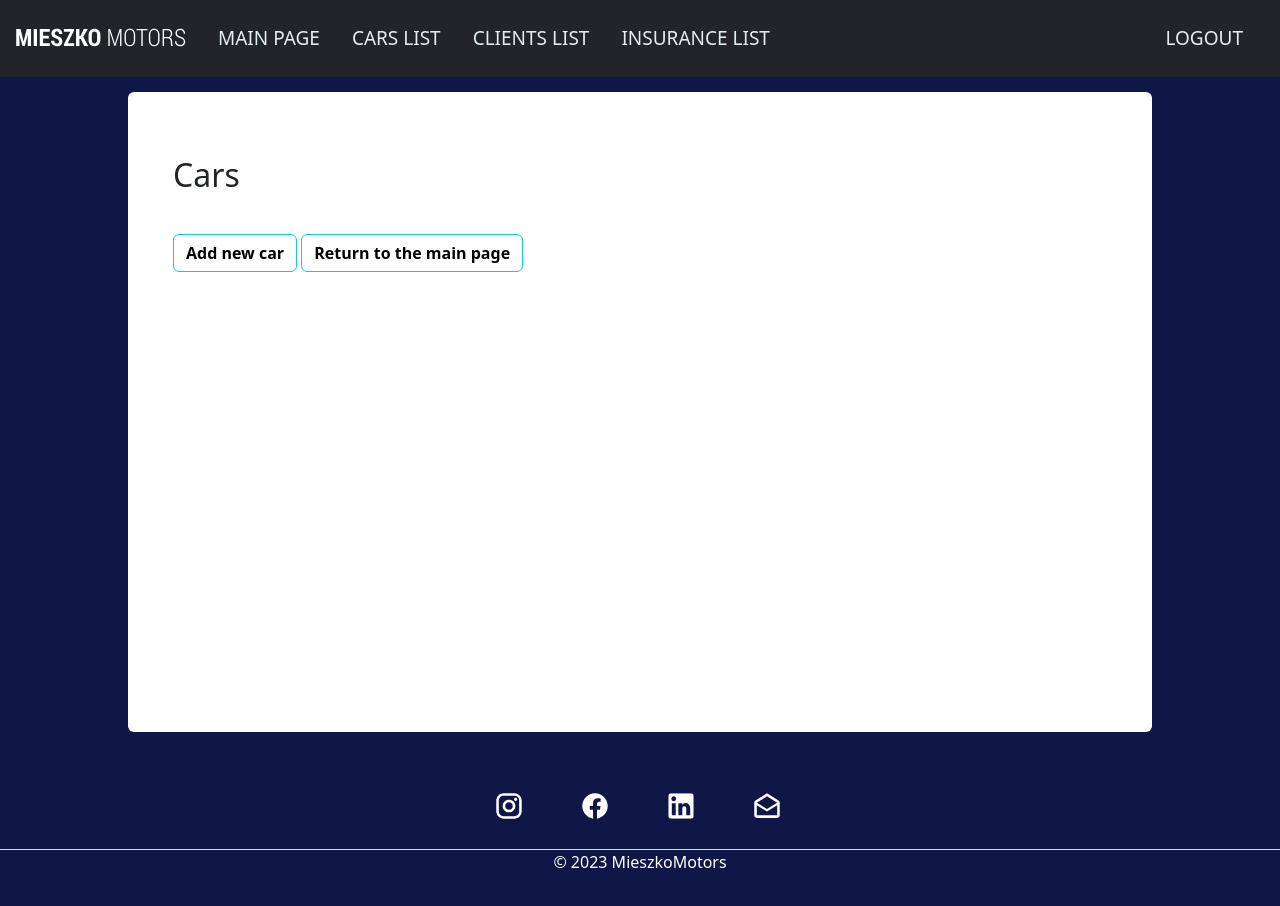
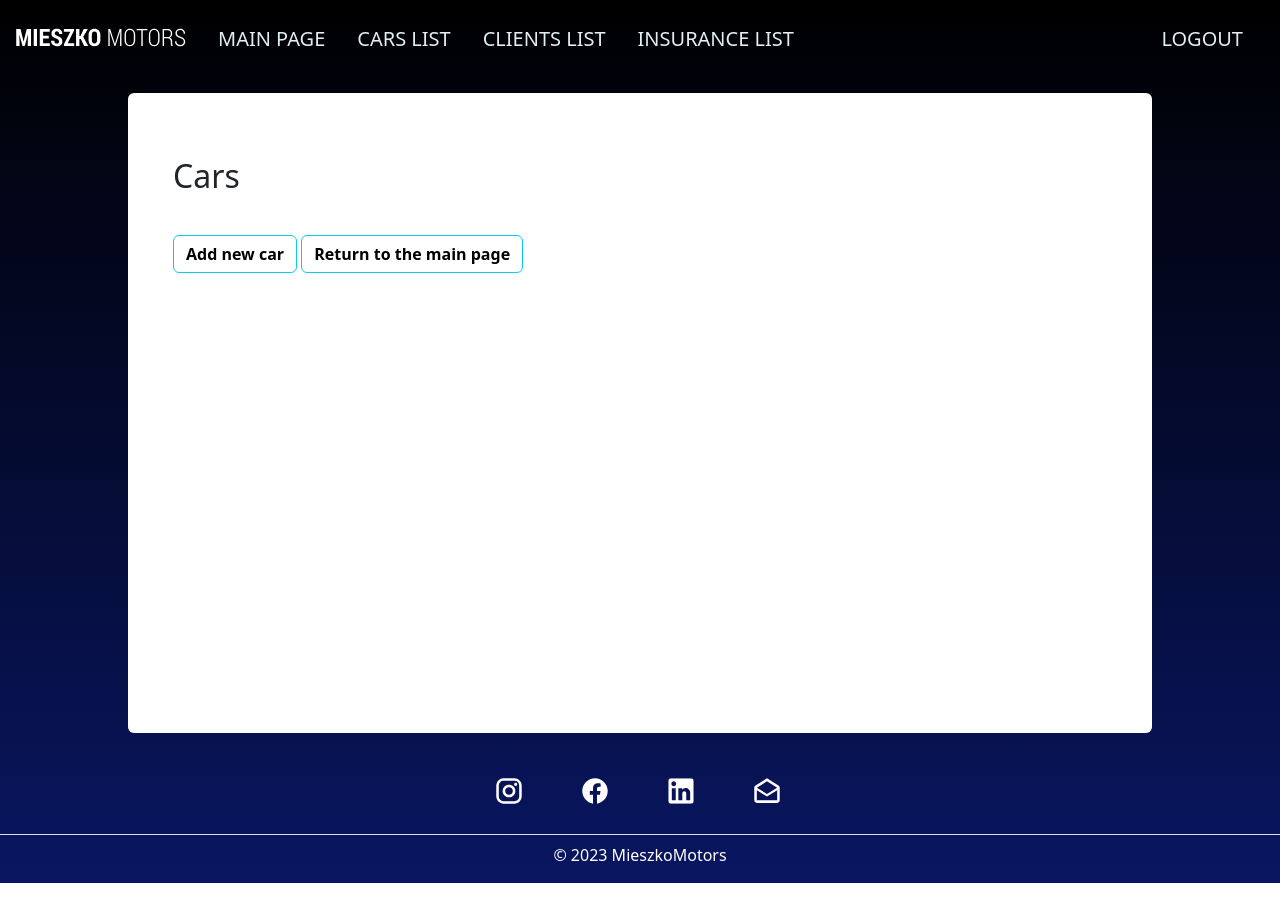
Before and after one commit to amatacz/mieszkomotors, a Django app: page /car/list in a window 1280 px wide. After the commit the page ends 883 px from the top, so only its background shows below. Run offline with Django 4.2, Linux system fonts and the light colour scheme; the visitor is signed in with stand-in values (Sample User, id 1); data that the repository does not hold is empty; some libraries are stand-ins or nearby versions.

Commit message:
background updated

```diff
--- a/core/settings.py
+++ b/core/settings.py
@@ -42,6 +42,8 @@
     # 3rd party
     'rest_framework',
     'phonenumber_field',
+    'django_browser_reload',
+
 ]
 
 MIDDLEWARE = [
@@ -52,6 +54,7 @@
     'django.contrib.auth.middleware.AuthenticationMiddleware',
     'django.contrib.messages.middleware.MessageMiddleware',
     'django.middleware.clickjacking.XFrameOptionsMiddleware',
+    'django_browser_reload.middleware.BrowserReloadMiddleware',
 ]
 
 ROOT_URLCONF = 'core.urls'
--- a/core/urls.py
+++ b/core/urls.py
@@ -21,6 +21,7 @@
 
 urlpatterns = [
     path('admin/', admin.site.urls),
+    path("__reload__/", include("django_browser_reload.urls")),
     path('', include('mieszkomotors.urls')),
     path('api/v1/', include(router.urls)),
 ] + static(settings.MEDIA_URL, document_root=settings.MEDIA_ROOT)
--- a/mieszkomotors/static/mieszkomotors/style.css
+++ b/mieszkomotors/static/mieszkomotors/style.css
@@ -1,7 +1,23 @@
 @import url('https://fonts.googleapis.com/css2?family=Roboto:wght@100;400;900&display=swap');
 
   body {
-    background-color: #0f1746;
+    /* background-color: #0f1746; */
+
+    /* fallback for old browsers */
+    background: #000000;
+
+    /* Chrome 10-25, Safari 5.1-6 */
+    background: -webkit-linear-gradient(to bottom, rgba(0, 0, 0), rgba(9, 22, 97));
+
+    /* W3C, IE 10+/ Edge, Firefox 16+, Chrome 26+, Opera 12+, Safari 7+ */
+    background: linear-gradient(to bottom, rgba(0, 0, 0), rgba(9, 22, 97))
+  }
+
+  nav {
+    background:transparent;
+  }
+  footer {
+    background: transparent;
   }
 
   #main-container {
@@ -10,6 +26,7 @@
     margin-bottom: 15px;
     padding-left: 45px;
     padding-right: 45px;
+    padding-bottom: 0px !important;
     max-width: 80%;
     min-height: 80vh;
 
@@ -26,12 +43,12 @@
 
   #header-link {
     color: #e1eff1;
-    font-size: 19px;
+    font-size: 20px;
     text-decoration: none;
   }
 
   #header-link:hover {
-    color: #3844af;
+    color: #ffd400;
     font-size: 19px;
     text-decoration: none;
   }
--- a/mieszkomotors/templates/base.html
+++ b/mieszkomotors/templates/base.html
@@ -1,3 +1,4 @@
+{% load django_browser_reload %}
 {% load static %}
 <!DOCTYPE html>
 <html lang="pl">
@@ -27,7 +28,7 @@
     </head>
     <body class="d-flex flex-column min-vh-100">
         <!-- Nav bar -->
-        <nav class="navbar navbar-expand-lg navbar-light bg-dark py-4">
+        <nav class="navbar navbar-expand-lg py-4">
             <div class="collapse navbar-collapse align-items-center" id="navbarNav">
               <ul class="navbar-nav">
                 <li class="nav-item active mx-3">
--- a/mieszkomotors/templates/footer.html
+++ b/mieszkomotors/templates/footer.html
@@ -1,4 +1,4 @@
-<footer class="py-3">
+<footer>
     <ul class="nav justify-content-center align-items-center border-bottom">
       <li class="nav-item">
         <a id="header-link" href="https://instagram.com/mieszkomotors" target="_blank" class="nav-link px-2"><img src="/static/mieszkomotors/stopka/ig.svg" class="contact-icon"></a>
@@ -10,8 +10,8 @@
         <a id="header-link" href="https://linkedin.com/company/mieszkomotors" target="_blank" class="nav-link px-2"><img src="/static/mieszkomotors/stopka/li.svg" class="contact-icon"></a>
     </li>
       <li class="nav-item">
-        <a id="header-link" href="mail:mieszkomotors@gmail.com" target="_blank" class="nav-link px-2"><img src="/static/mieszkomotors/stopka/email.svg" class="contact-icon"></a>
+        <a id="header-link" href="mailto: mieszkomotors@gmail.com" target="_blank" class="nav-link px-2"><img src="/static/mieszkomotors/stopka/email.svg" class="contact-icon"></a>
     </li>
     </ul>
-    <p class="text-center text-white">© 2023 MieszkoMotors </p>
+    <p class="text-center text-white pt-2">© 2023 MieszkoMotors </p>
   </footer>
--- a/static/calendar.js
+++ b/static/calendar.js
@@ -14,12 +14,12 @@
       [
         {
           url: '/api/v1/car_events/',
-          backgroundColor: '#e1eff1',
-          textColor: 'black',
+          backgroundColor: '#fffff',
+          textColor: '#ffffff',
         },
         {
           url: '/api/v1/insurance_events/',
-          backgroundColor: '#0f1746',
+          backgroundColor: '#091661',
           textColor: 'white',
         }
       ],
```
Also changed, not shown: mieszkomotors/static/mieszkomotors/baner.jpg (added), mieszkomotors/static/mieszkomotors/baner.svg (added).
